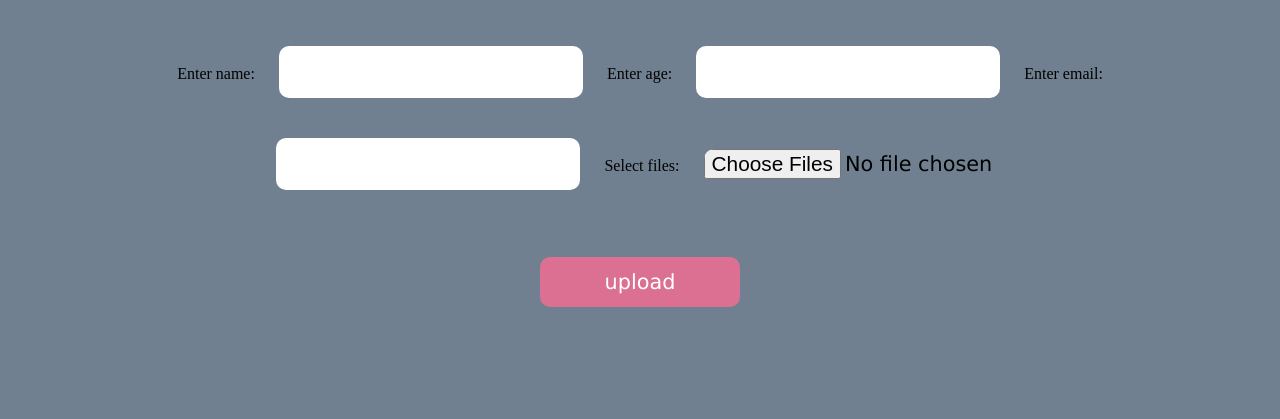
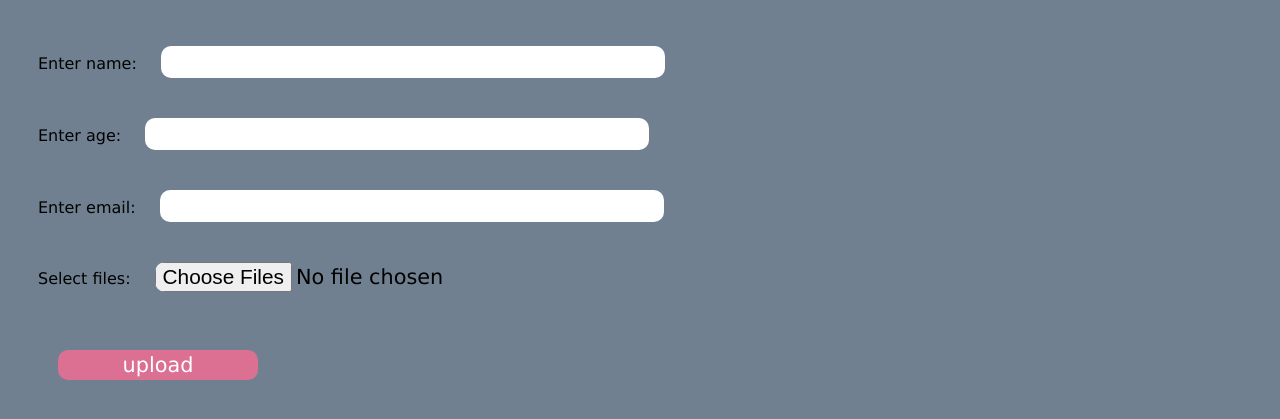
Before and after one commit to Tarctic/SafeDocu, a Flask app: page / in a window 1280 px wide. Shown: the top 419 px of the page. Run offline with Flask 2, Linux system fonts and the light colour scheme.

Commit message:
add access option

```diff
--- a/app.py
+++ b/app.py
@@ -57,7 +57,7 @@ def upload_files():
             links = hlink
         result = contract.functions.generateFilesID(name, email, age, file_inputs).call()
         create_database(links, result)
-    return render_template("success.html")
+    return render_template("success.html", link=hlink)
 
 
 if __name__ == "__main__":
--- a/static/css/main.css
+++ b/static/css/main.css
@@ -1,6 +1,9 @@
 body{
     background-color: slategray;
-    text-align: center;
+}
+
+#form-div {
+    margin-left: 30px;
 }
 
 p {
@@ -11,14 +14,17 @@ p {
 }
 
 input {
-    width: 300px;
-    height: 50px;
+    width: 500px;
+    height: 30px;
     margin: 20px;
     border: none;
     border-radius: 10px;
     font-family: Verdana, Tahoma, sans-serif;
-    text-align: center;
     font-size: 1.3em;
+}
+
+label {
+    font-family: Verdana, Geneva, Tahoma, sans-serif;
 }
 
 #upload {
@@ -31,8 +37,3 @@ input {
     background-color: mediumvioletred;
     cursor: pointer;
 }
-
-input:focus {
-    border: solid 5px #00FFCE;
-    outline: none;
-}
--- a/templates/index.html
+++ b/templates/index.html
@@ -6,18 +6,27 @@
         <link rel="stylesheet" href="{{ url_for('static', filename='css/main.css') }}">
     </head>
     <body>
-        <form action="uploader" method="post" enctype="multipart/form-data">
+        <div>
+            <form action="uploader" method="post" enctype="multipart/form-data" id="form-div">
                 <br>
+                <div class="row">
                     <label for="name">Enter name:</label>
                     <input type="text" id="name" name="name">
+                </div>
+                <div class="row">
                     <label for="age">Enter age:</label>
                     <input type="text" id="age" name="age">
+                </div>
+                <div class="row">
                     <label for="email">Enter email:</label>
                     <input type="email" id="email" name="email">
+                </div>
+                <div class="row row-md-auto">
                     <label for="files">Select files:</label>
                     <input type="file" id="files" name="files" multiple>
-            <br><br>
+                </div><br>
                 <input type="submit" value="upload" id="upload" />
             </form>
+        </div>
     </body>
 </html>
--- a/templates/success.html
+++ b/templates/success.html
@@ -7,5 +7,7 @@
     </head>
     <body>
         <h3>FILES SUCCESSFULLY UPLOADED</h3>
+        <br>
+        <a href="{{ link }}">Click here to open the file</a>
     </body>
 </html>
```
Lines whose indentation alone changed are shown as unchanged.
